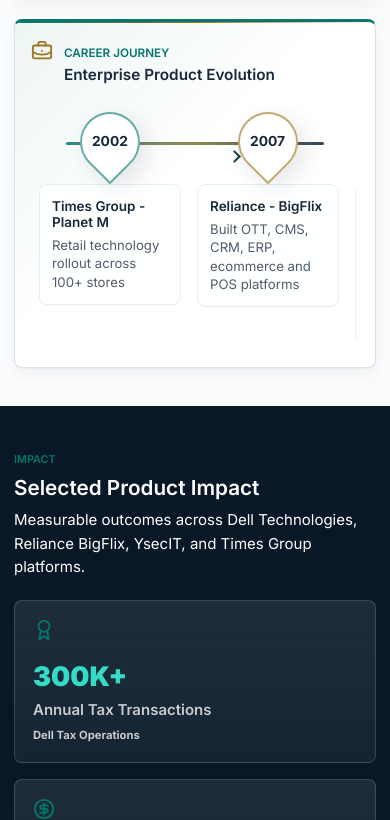
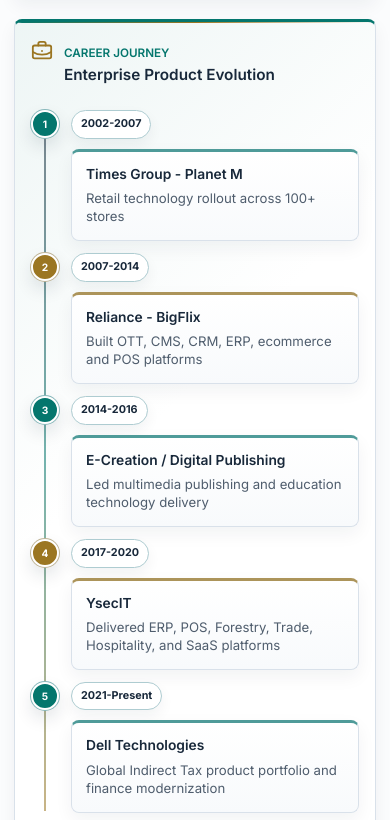
Before and after one commit to vijayshagunkumar/vijayshagunkumar.github.io, a React (Vite) app: page / in a window 390 px wide. Shown: the part 3424-4244 px from the top of the page. Built offline with nearby package versions, Linux system fonts and the light colour scheme.

Commit message:
Refine career journey enterprise timeline

```diff
--- a/src/components/About.tsx
+++ b/src/components/About.tsx
@@ -55,18 +55,18 @@
               <h3>Enterprise Product Evolution</h3>
             </div>
           </div>
-          <div className="journey-road" aria-label="Career journey timeline">
+          <div className="journey-lane" aria-label="Career journey timeline">
             {journey.map((item, index) => (
-              <div className="journey-milestone" key={item.period}>
-                <div className="journey-pin">
-                  <span>{item.period.split("-")[0]}</span>
+              <article className="journey-node" key={item.period}>
+                <div className="journey-year">{item.period}</div>
+                <div className="journey-dot" aria-hidden="true">
+                  <span>{index + 1}</span>
                 </div>
-                <div className="journey-milestone-card">
+                <div className="journey-node-card">
                   <strong>{item.company}</strong>
                   <p>{item.role}</p>
                 </div>
-                {index < journey.length - 1 ? <div className="journey-connector" aria-hidden="true" /> : null}
-              </div>
+              </article>
             ))}
           </div>
         </div>
--- a/src/styles/components.css
+++ b/src/styles/components.css
@@ -718,113 +718,106 @@
 
 .journey-card-horizontal {
   margin-top: 20px;
-  padding: 20px 22px 22px;
-}
-
-.journey-road {
+  padding: 22px 24px 24px;
+}
+
+.journey-lane {
   position: relative;
   display: grid;
-  grid-template-columns: repeat(5, minmax(148px, 1fr));
-  gap: 0;
-  align-items: start;
-  padding-top: 14px;
-  overflow-x: visible;
-}
-
-.journey-road::before {
+  grid-template-columns: repeat(5, minmax(150px, 1fr));
+  gap: 14px;
+  align-items: stretch;
+  padding-top: 18px;
+}
+
+.journey-lane::before {
   content: "";
   position: absolute;
-  top: 49px;
-  left: 7%;
-  right: 7%;
-  height: 3px;
-  border-radius: 999px;
-  background: linear-gradient(90deg, var(--accent), color-mix(in srgb, var(--accent-2) 78%, var(--accent)), var(--heading));
-  opacity: 0.86;
-}
-
-.journey-milestone {
-  position: relative;
-  min-width: 0;
-  display: grid;
-  justify-items: center;
-  gap: 12px;
-  padding: 0 8px;
-}
-
-.journey-pin {
+  top: 53px;
+  left: 8%;
+  right: 8%;
+  height: 2px;
+  background: linear-gradient(90deg, var(--heading), var(--accent), var(--accent-2));
+  opacity: 0.55;
+}
+
+.journey-node {
   position: relative;
   z-index: 1;
-  width: 70px;
-  height: 70px;
+  display: grid;
+  grid-template-rows: auto auto 1fr;
+  justify-items: center;
+  gap: 10px;
+  min-width: 0;
+}
+
+.journey-year {
+  min-height: 28px;
+  display: inline-flex;
+  align-items: center;
+  padding: 5px 9px;
+  border: 1px solid color-mix(in srgb, var(--accent) 20%, var(--border));
+  border-radius: 999px;
+  background: var(--surface);
+  color: var(--heading);
+  font-size: 0.72rem;
+  font-weight: 650;
+  white-space: nowrap;
+  box-shadow: 0 6px 14px rgba(16, 29, 46, 0.055);
+}
+
+.journey-dot {
+  width: 26px;
+  height: 26px;
   display: grid;
   place-items: center;
-  border: 2px solid color-mix(in srgb, var(--accent) 60%, var(--surface));
-  border-radius: 999px 999px 999px 12px;
-  background: var(--surface);
-  color: var(--heading);
-  box-shadow: 0 10px 24px rgba(16, 29, 46, 0.11);
-  transform: rotate(-45deg);
-}
-
-.journey-pin span {
-  display: block;
-  color: var(--heading);
-  font-size: 0.92rem;
+  border: 2px solid var(--surface);
+  border-radius: 999px;
+  background: var(--accent);
+  box-shadow: 0 0 0 1px color-mix(in srgb, var(--accent) 38%, var(--border)), 0 8px 18px rgba(16, 29, 46, 0.12);
+}
+
+.journey-dot span {
+  color: var(--accent-contrast);
+  font-size: 0.68rem;
   font-weight: 700;
   line-height: 1;
-  transform: rotate(45deg);
-}
-
-.journey-milestone:nth-child(2n) .journey-pin {
-  border-color: color-mix(in srgb, var(--accent-2) 62%, var(--surface));
-}
-
-.journey-milestone-card {
+}
+
+.journey-node:nth-child(2n) .journey-dot {
+  background: var(--accent-2);
+  box-shadow: 0 0 0 1px color-mix(in srgb, var(--accent-2) 42%, var(--border)), 0 8px 18px rgba(16, 29, 46, 0.12);
+}
+
+.journey-node-card {
   width: 100%;
-  min-height: 118px;
-  padding: 13px 12px;
-  border: 1px solid var(--border-soft);
-  border-radius: 8px;
-  background: color-mix(in srgb, var(--surface) 92%, var(--surface-strong));
-  box-shadow: 0 1px 0 rgba(16, 29, 46, 0.025);
-}
-
-.journey-milestone-card strong {
+  min-height: 128px;
+  padding: 14px;
+  border: 1px solid var(--border);
+  border-top: 3px solid color-mix(in srgb, var(--accent) 65%, var(--border));
+  border-radius: 8px;
+  background: linear-gradient(180deg, var(--surface), var(--surface-strong));
+  box-shadow: var(--shadow-soft);
+}
+
+.journey-node:nth-child(2n) .journey-node-card {
+  border-top-color: color-mix(in srgb, var(--accent-2) 72%, var(--border));
+}
+
+.journey-node-card strong {
   display: block;
   color: var(--heading);
-  font-size: 0.9rem;
-  line-height: 1.2;
-  font-weight: 600;
-}
-
-.journey-milestone-card p {
-  margin: 6px 0 0;
+  font-size: 0.92rem;
+  line-height: 1.18;
+  font-weight: 600;
+}
+
+.journey-node-card p {
+  margin: 7px 0 0;
   color: var(--muted);
   font-size: 0.88rem;
-  line-height: 1.38;
+  line-height: 1.4;
   text-align: left;
-}
-
-.journey-connector {
-  position: absolute;
-  top: 43px;
-  left: calc(50% + 38px);
-  width: calc(100% - 76px);
-  height: 15px;
-  pointer-events: none;
-}
-
-.journey-connector::after {
-  content: "";
-  position: absolute;
-  right: -3px;
-  top: 2px;
-  width: 9px;
-  height: 9px;
-  border-top: 2px solid color-mix(in srgb, var(--heading) 72%, var(--accent));
-  border-right: 2px solid color-mix(in srgb, var(--heading) 72%, var(--accent));
-  transform: rotate(45deg);
 }
 
 .impact-section,
@@ -1551,14 +1544,14 @@
     overflow: hidden;
   }
 
-  .journey-road {
-    grid-template-columns: repeat(5, 172px);
+  .journey-lane {
+    grid-template-columns: repeat(5, 180px);
     overflow-x: auto;
-    padding-bottom: 8px;
+    padding-bottom: 10px;
     scrollbar-width: thin;
   }
 
-  .journey-road::before {
+  .journey-lane::before {
     left: 35px;
     right: 35px;
   }
@@ -1631,23 +1624,49 @@
     align-items: flex-start;
   }
 
-  .journey-road {
-    grid-template-columns: repeat(5, 158px);
-  }
-
-  .journey-pin {
-    width: 60px;
-    height: 60px;
-  }
-
-  .journey-road::before {
-    top: 44px;
-  }
-
-  .journey-connector {
-    top: 38px;
-    left: calc(50% + 32px);
-    width: calc(100% - 64px);
+  .journey-lane {
+    display: grid;
+    grid-template-columns: 1fr;
+    gap: 12px;
+    overflow: visible;
+    padding-top: 12px;
+  }
+
+  .journey-lane::before {
+    top: 12px;
+    bottom: 12px;
+    left: 13px;
+    right: auto;
+    width: 2px;
+    height: auto;
+    background: linear-gradient(180deg, var(--heading), var(--accent), var(--accent-2));
+  }
+
+  .journey-node {
+    grid-template-columns: 28px 1fr;
+    grid-template-rows: auto auto;
+    justify-items: stretch;
+    align-items: start;
+    column-gap: 12px;
+  }
+
+  .journey-dot {
+    grid-column: 1;
+    grid-row: 1 / span 2;
+    width: 28px;
+    height: 28px;
+  }
+
+  .journey-year {
+    grid-column: 2;
+    grid-row: 1;
+    justify-self: start;
+  }
+
+  .journey-node-card {
+    grid-column: 2;
+    grid-row: 2;
+    min-height: auto;
   }
 
   .executive-summary p,
```
